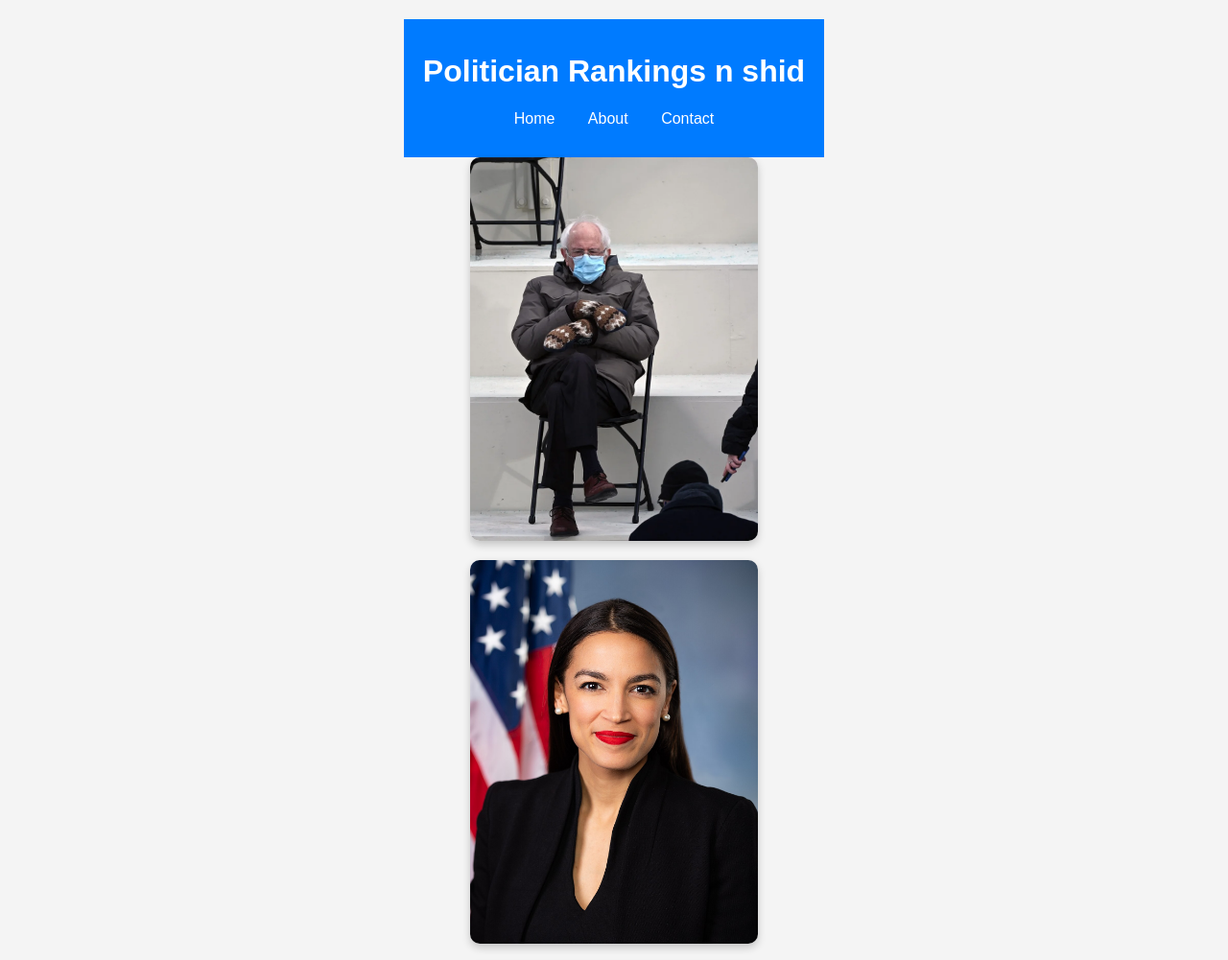
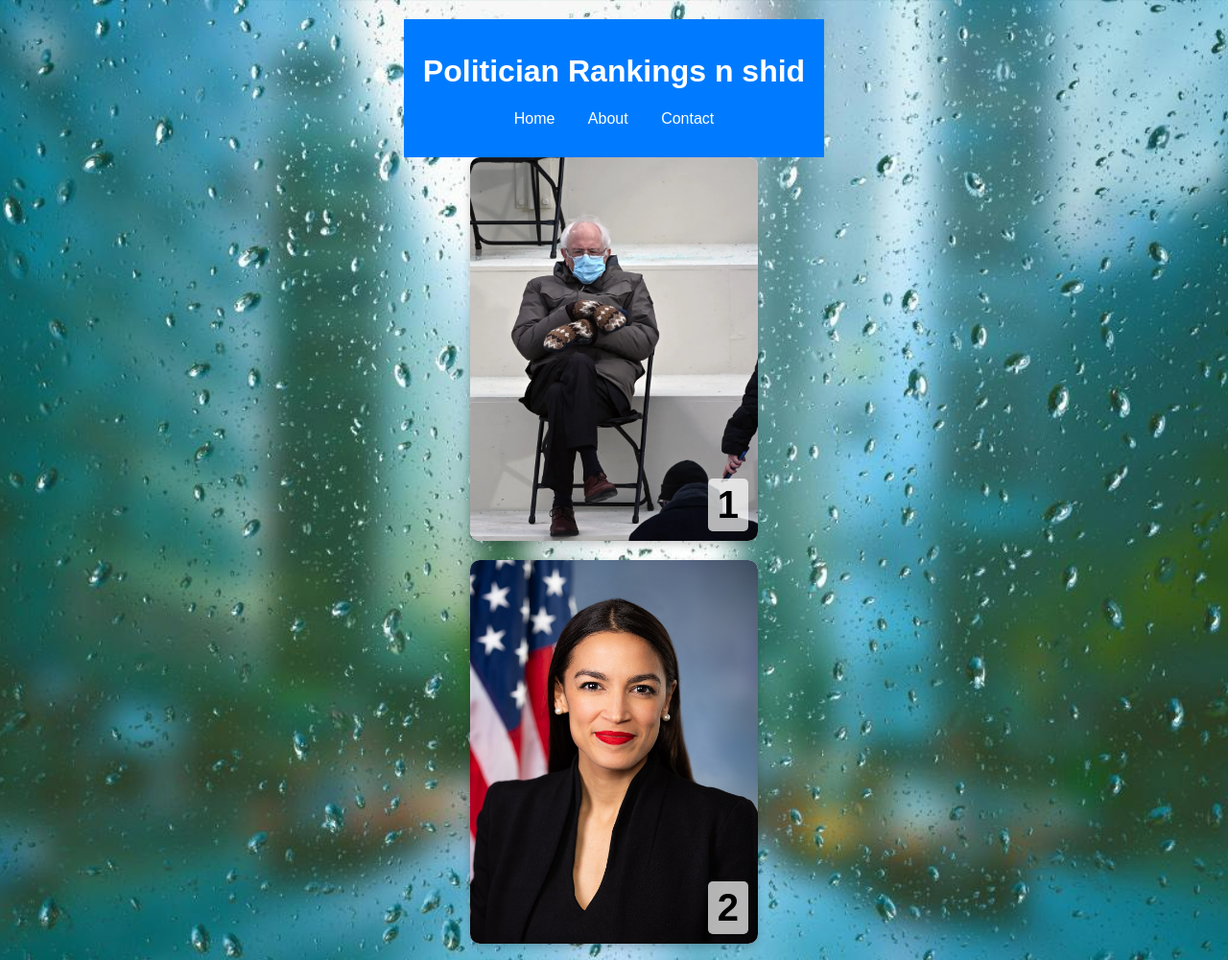
Before and after one commit to grizzleswens/politician-ranking-website, a Django app: page / in a window 1280 px wide. Shown: the top 1001 px of the page at 96% size. Run offline with Django 5.2, Linux system fonts and the light colour scheme.

Commit message:
playing around with backgrounds

```diff
--- a/webpage/static/css/home.css
+++ b/webpage/static/css/home.css
@@ -6,9 +6,13 @@ body {
     align-items: center;
     min-height: 100vh;
     overflow-y: auto; /* Enables scrolling */
-    background-color: #f4f4f4;
     margin: 0;
     padding: 20px; /* Prevents content from touching the edges */
+    background-image: url('/static/images/background.jpg');  /* Correct file path */
+
+    background-size: cover; /* Ensures the image covers the entire background */
+    background-position: center; /* Centers the background image */
+
 }
 
 main{
@@ -146,3 +150,15 @@ footer {
 .flip-card-back p {
     margin: 5px 0;
 }
+
+.card-number {
+    position: absolute;
+    bottom: 10px;  /* Adjust position from the bottom */
+    right: 10px;   /* Adjust position from the right */
+    font-size: 2.5em;  /* Large number */
+    font-weight: bold;
+    color: black;   /* Black color */
+    background-color: rgba(255, 255, 255, 0.7);  /* Optional: Semi-transparent background */
+    padding: 5px 10px;  /* Space around the number */
+    border-radius: 5px; /* Rounded corners */
+}
--- a/webpage/templates/home.html
+++ b/webpage/templates/home.html
@@ -25,6 +25,7 @@
                     <!-- Front of Card -->
                     <div class="flip-card-front">
                         <img src="static/images/bernie.webp" alt="Card Image">
+                        <div class="card-number">1</div>
                     </div>
                     <!-- Back of Card -->
                     <div class="flip-card-back">
@@ -40,6 +41,7 @@
                 <div class="flip-card-inner">
                     <div class="flip-card-front">
                         <img src="static/images/aoc.jpg" alt="Card Image">
+                        <div class="card-number">2</div>
                     </div>
                     <div class="flip-card-back">
                         <h2>Alexandria Ocasio-cortez</h2>
```
Also changed, not shown: webpage/static/images/background.jpg (added).
